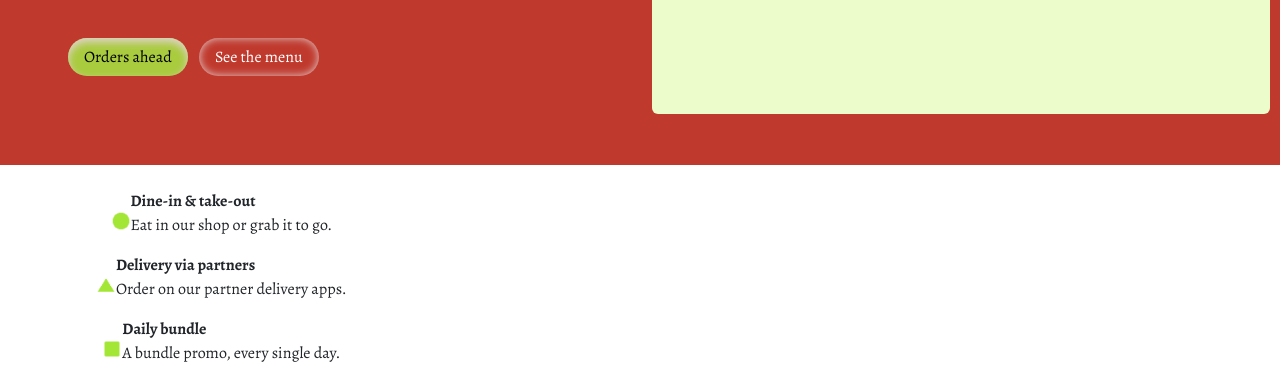
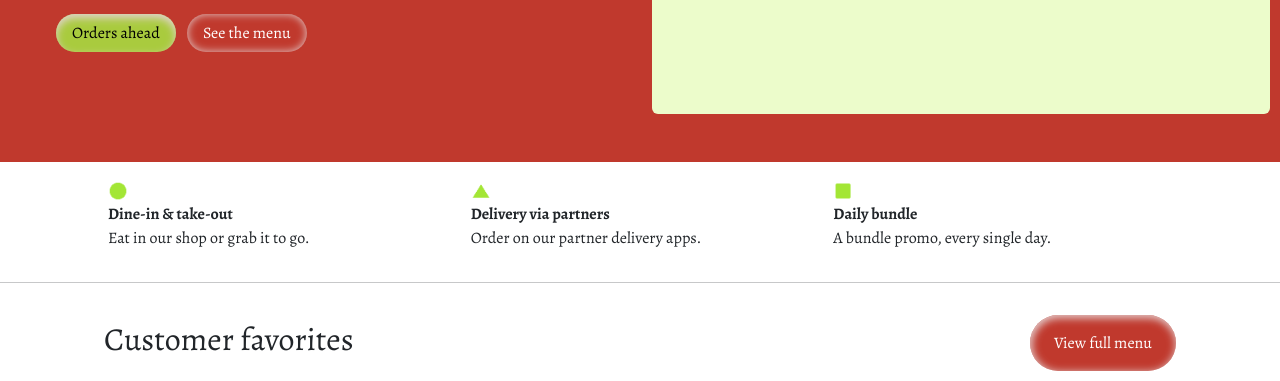
Before and after one commit to Nai-ix/Pastel-sa-Daet-Website, a website: page index.html in a window 1280 px wide. Shown: the part 542-923 px from the top of the page. Drawn offline with nearby package versions, Linux system fonts and the light colour scheme.

Commit message:
Do the Student Favorates section

```diff
--- a/css/style.css
+++ b/css/style.css
@@ -6,7 +6,9 @@
   font-style: normal;
 }
 
-
+body{
+  padding:0;
+}
 .liquidglass{
   box-shadow: inset 1px 2px 8px 1px rgba(228, 210, 210, 0.99);
   background-color: #C0392D;
--- a/index.html
+++ b/index.html
@@ -85,7 +85,7 @@
         </nav>
     </header>
 
-    <main class="container-fluid">
+    <main class="container-fluid p-0">
         <section class="row bg-warning p-5">
             <div class="col-6 my-5">
                 <badge class=" herobadge bg-secondary rounded p-1 ">
@@ -108,23 +108,31 @@
             </div>
         </section>
 
-        <section class="featurestrip frow pt-4 ">
-            <div class=" col-4 d-flex justify-content-center align-items-center">
+        <section class="featurestripa row d-flex justify-content-between align-items-center px-5 pt-3 mx-5">
+            <div class=" col-4 ">
                 <img src="image/circle.png" alt="circle" height="20px" width="20px">
                 <p><b>Dine-in & take-out</b><br>Eat in our shop or grab it to go.</p>
             </div>
 
-            <div class=" col-4 d-flex justify-content-center align-items-center">
+            <div class=" col-4 ">
                 <img src="image/triangle.png" alt="triangle" height="20px" width="20px">
                 <p><b>Delivery via partners</b><br>Order on our partner delivery apps.</p>
             </div>
 
-            <div class=" col-4 d-flex justify-content-center align-items-center">
+            <div class=" col-4 ">
                 <img src="image/square.png" alt="square" height="20px" width="20px">
                 <p><b>Daily bundle</b><br>A bundle promo, every single day.</p>
             </div>
 
-            </section>
+        </section>
+        <hr>
+        <section class="studentfavorites row px-2 pt-3 mx-5">
+            <div class="col-12 d-flex justify-content-between align-items-center px-5">
+                <h2>Customer favorites</h2>
+                <a href="#" class="liquidglass px-4 py-3 rounded-5 text-decoration-none  ">View full menu</a>
+            </div>
+            <div class="col-12"></div>
+
         </section>
     </main>
 
```
